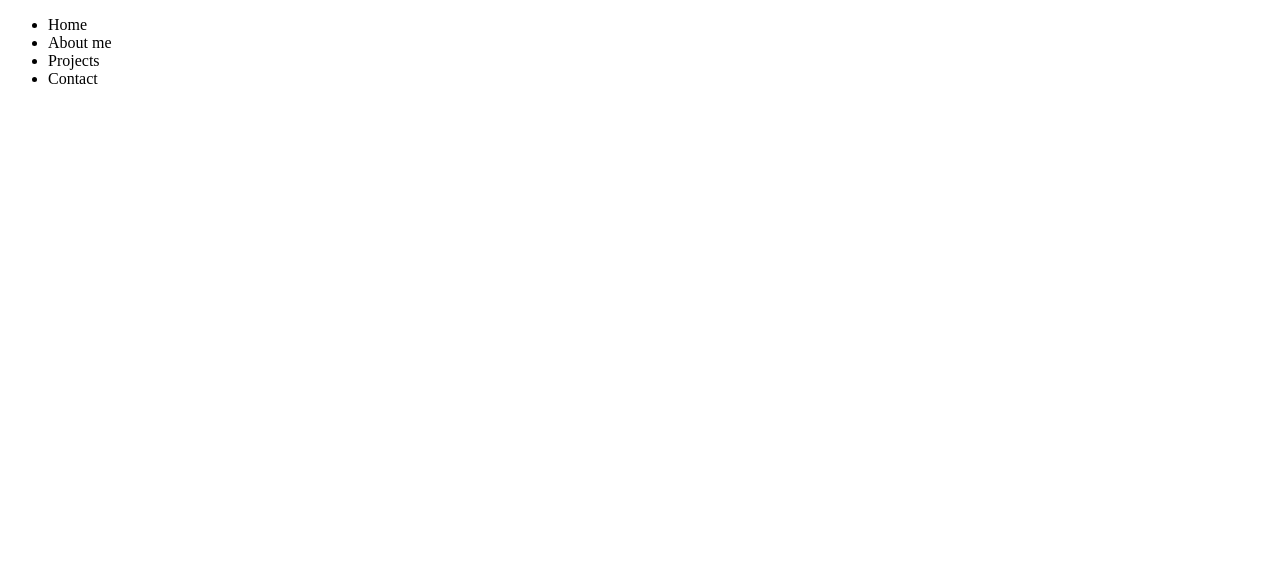
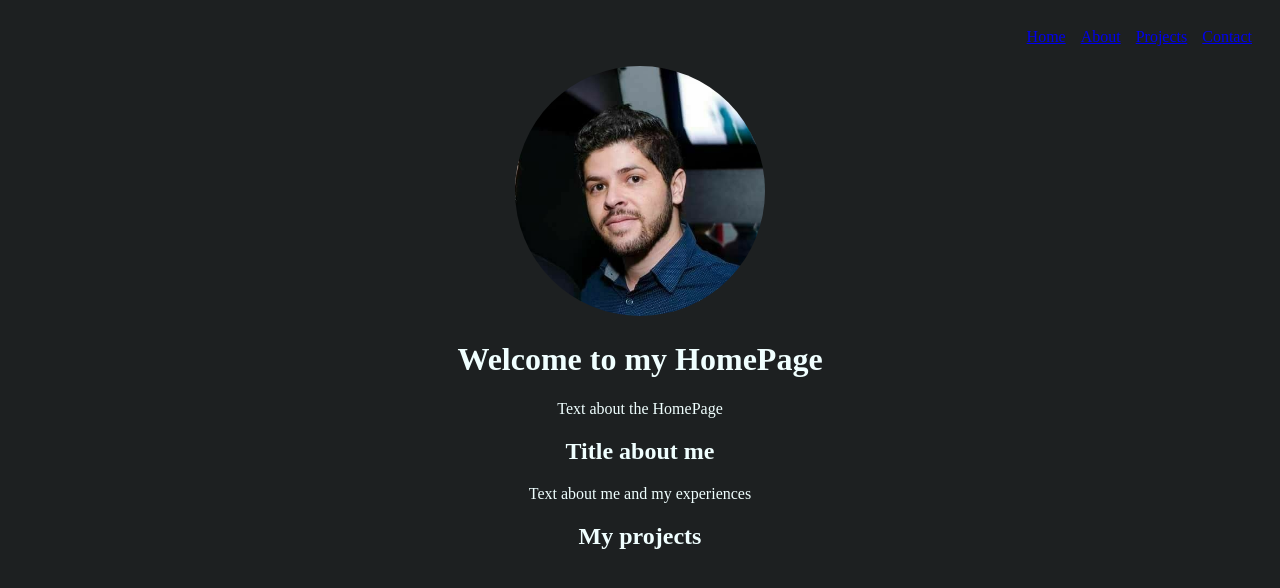
Before and after one commit to williamjlino/site-portfolio, a plain HTML site: page index.html in a window 1280 px wide. Drawn offline with Linux system fonts and the light colour scheme.

Commit message:
including some specs with css

```diff
--- a/index.html
+++ b/index.html
@@ -3,26 +3,43 @@
 <head>
     <meta charset="UTF-8">
     <meta name="viewport" content="width=device-width, initial-scale=1.0">
+    <link rel="stylesheet" href="stylesheet.css">
     <title>Portfolio William J Lino</title>
 </head>
 <body>
 
     <header>
         <nav>
-            <ul>
-                <li>Home</li>
-                <li>About me</li>
-                <li>Projects</li>
-                <li>Contact</li>
-
-
-
-            </ul>
+            <a href="#home">Home</a>
+            <a href="#about">About</a>
+            <a href="#projects">Projects</a>
+            <a href="#contact">Contact</a>
         </nav>
     </header>
 
     <main>
+        <img class="img" src="fotodeperfil.jpg" alt="Foto de perfil">
+        <section id="home"></section>
+        <h1>Welcome to my HomePage</h1>
+        <p>Text about the HomePage</p>
 
+        <section id="about"></section>
+        <h2>Title about me</h2>
+        <p>Text about me and my experiences</p>
+
+        <section id="projects"></section>
+        <h2>My projects</h2>
+        <p></p>
+
+        <section id="contact"></section>
+        <h2></h2>
+        <h2></h2>
+
+        <article>
+            <h1>
+
+            </h1>
+        </article>
     </main>
 
     <aside>
--- /dev/null
+++ b/stylesheet.css
@@ -0,0 +1,34 @@
+
+.img {
+    border-radius: 50%; /* Define bordas totalmente arredondadas */
+    width: 250px; /* Ajuste o tamanho da imagem conforme necessário */
+    height: 250px; /* Ajuste o tamanho da imagem conforme necessário */
+    object-fit: cover; /* Garante que a imagem preencha o contêiner */
+
+}
+
+header {
+
+    display: flex;
+    margin: 0px 0px 0px 0px;
+    padding: 10px;
+    justify-content: flex-end;
+    color: azure;
+    font-size: 16px;
+}
+
+nav {
+    display: flex;
+    gap: 15px;
+    color: azure;
+    text-decoration: none;
+    padding: 10px;
+
+}
+
+body {
+    background-color: rgb(29, 32, 33);
+    font-style: normal;
+    text-align: center;
+    color: azure;
+}
```
Also changed, not shown: fotodeperfil.jpg (added).
